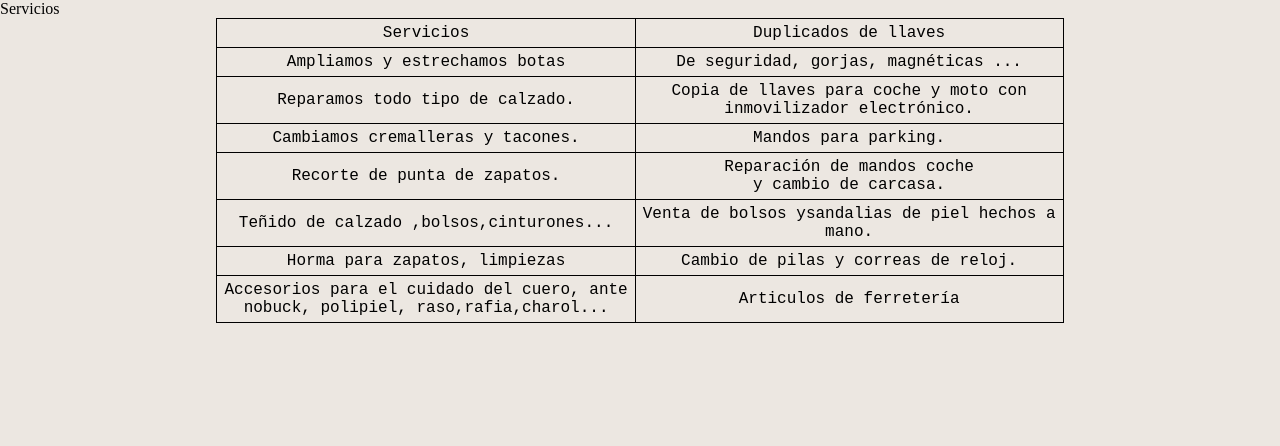
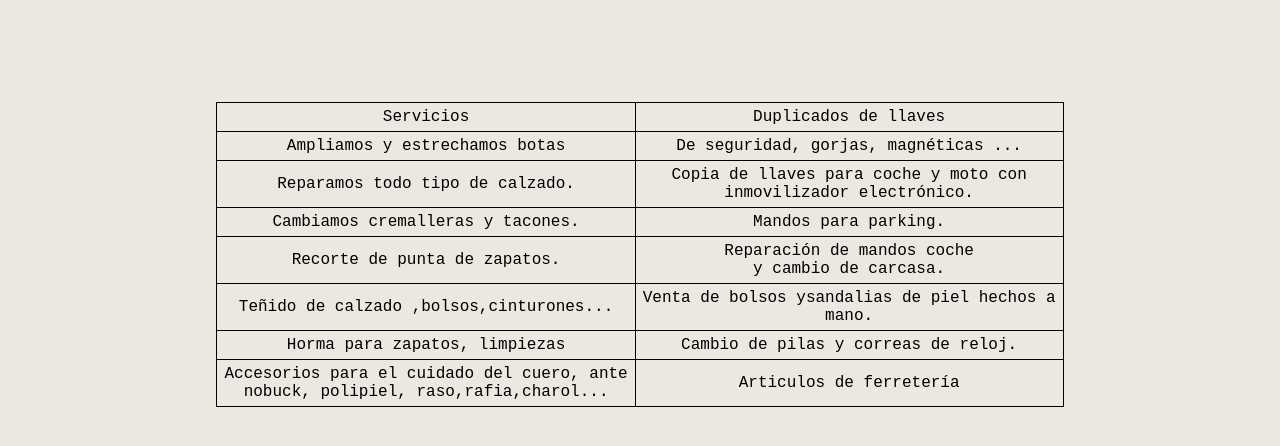
Before and after one commit to Froggiesan/Edystry, a plain HTML site: page servicios.html in a window 1280 px wide. Drawn offline with Linux system fonts and the light colour scheme.

Commit message:
added services

```diff
--- a/servicios.html
+++ b/servicios.html
@@ -8,8 +8,7 @@
     <title>Servicios</title>
 </head>
 <body>
-    <div class="center">
-        <caption>Servicios</caption>
+    <div class="center" style="padding-top: 8vw;">
         <table class="font">
 
             <thead>
```
